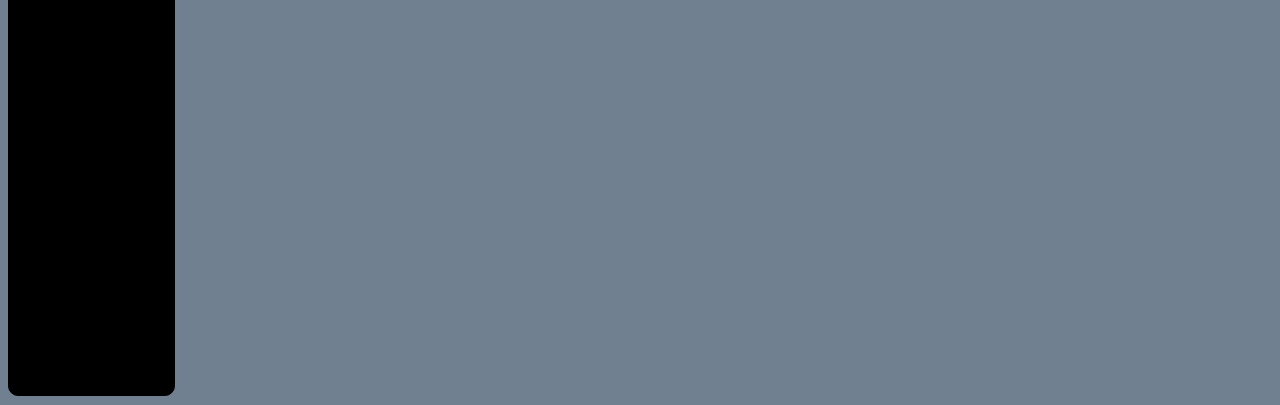
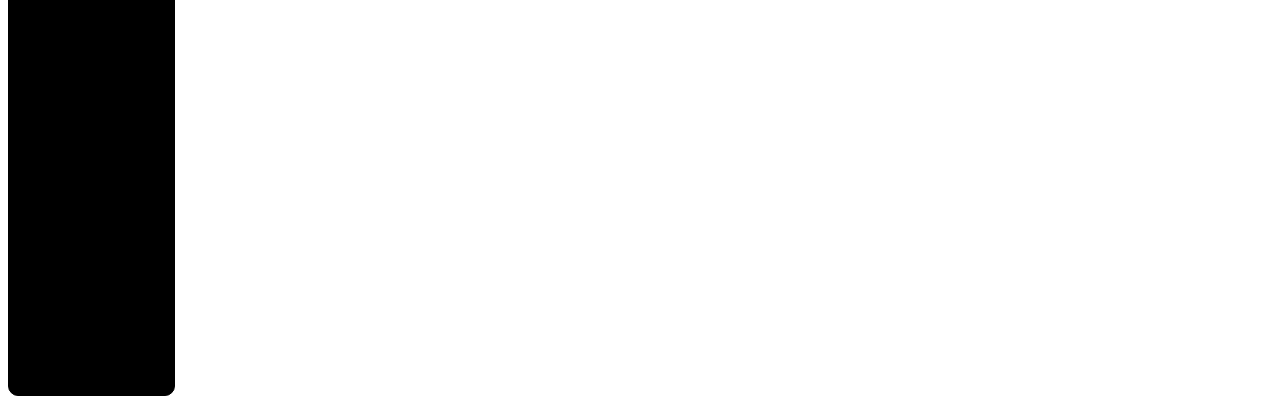
Before and after one commit to IOProg2008/my-html, a plain HTML site: page index.html in a window 1280 px wide. Shown: the part 395-800 px from the top of the page. Drawn offline with Linux system fonts and the light colour scheme.

Commit message:
Update index.html

```diff
--- a/index.html
+++ b/index.html
@@ -6,7 +6,7 @@
         <meta charset = "UTF-8">
         <title>home</title>
     </head>
-    <body bgcolor="#708090">
+    <body>
     	<div class="cup" style="width:1920px;height:50px;border:1px solid #000;">
     		<div class="abaut">
 				<a href=""><h2>Abaut</h2></a>
```
